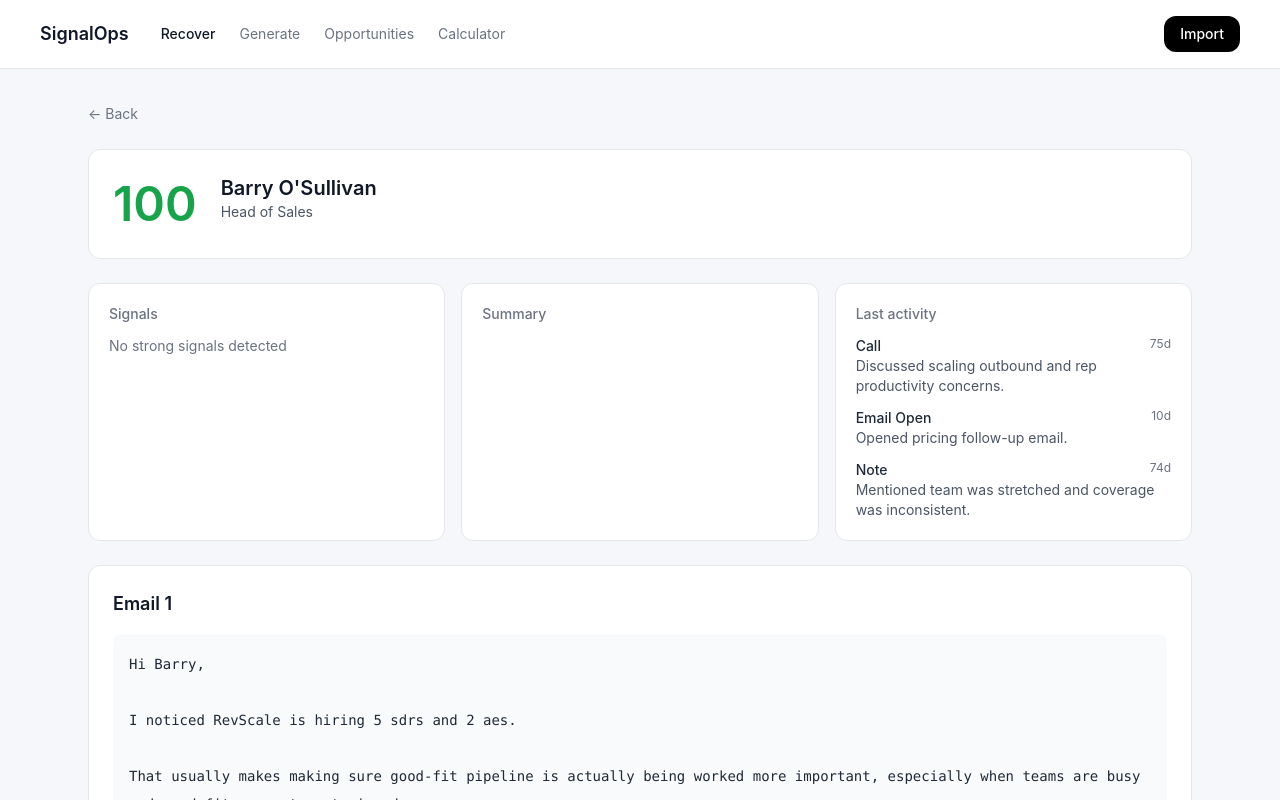
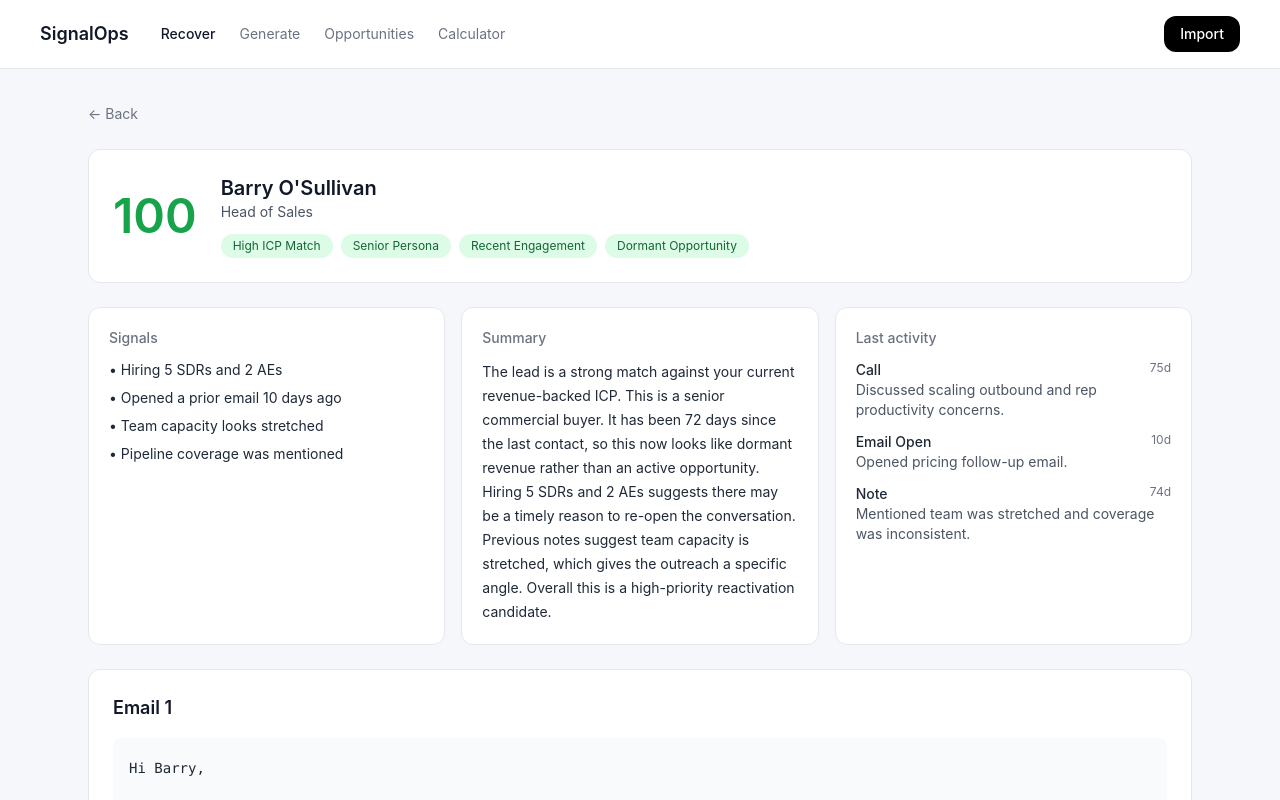
Before and after one commit to powerstephen/SignalOps, a Next.js app: page /lead/lead_001 in a window 1280 px wide. Shown: the top 800 px of the page. Built offline with nearby package versions, Linux system fonts and the light colour scheme.

Commit message:
Update page.tsx

```diff
--- a/app/lead/[id]/page.tsx
+++ b/app/lead/[id]/page.tsx
@@ -6,11 +6,132 @@ import { useEffect, useMemo, useState } from "react";
 import { leads as demoLeads } from "@/lib/data";
 import { analyzeLead } from "@/lib/openai";
 import { Lead } from "@/lib/types";
+import { calculateICPMatchScore, buildICP } from "@/lib/icp";
+import { getLeadScore, getPersona } from "@/lib/scoring";
 
 function getScoreColor(score: number) {
   if (score >= 80) return "text-green-600";
   if (score >= 60) return "text-amber-600";
   return "text-gray-600";
+}
+
+function buildTags(lead: Lead, score: number, icpMatch: number): string[] {
+  const tags: string[] = [];
+  const persona = getPersona(lead.title);
+
+  if (icpMatch >= 80) tags.push("High ICP Match");
+  if (persona === "Sales Leader" || persona === "RevOps" || persona === "Founder") {
+    tags.push("Senior Persona");
+  }
+
+  const hasRecentEngagement = lead.activities.some((a) => a.daysAgo <= 30);
+  if (hasRecentEngagement) tags.push("Recent Engagement");
+
+  if (lead.lastContactedDays > 60) {
+    tags.push("Dormant Opportunity");
+  } else if (lead.lastContactedDays > 30) {
+    tags.push("Warm but Neglected");
+  }
+
+  if (
+    lead.companyData?.signal &&
+    lead.companyData.signal.toLowerCase().includes("hiring") &&
+    tags.length < 4
+  ) {
+    tags.push("Hiring Signal");
+  }
+
+  if (score >= 85 && tags.length < 4) {
+    tags.push("High Priority");
+  }
+
+  return tags.slice(0, 4);
+}
+
+function buildSignals(lead: Lead, icpMatch: number): string[] {
+  const items: string[] = [];
+
+  if (lead.companyData?.signal) {
+    items.push(lead.companyData.signal);
+  }
+
+  const recentOpen = lead.activities.find(
+    (a) => a.type === "email_open" && a.daysAgo <= 30
+  );
+  if (recentOpen) {
+    items.push(`Opened a prior email ${recentOpen.daysAgo} days ago`);
+  }
+
+  const recentClick = lead.activities.find(
+    (a) => a.type === "email_click" && a.daysAgo <= 30
+  );
+  if (recentClick) {
+    items.push(`Clicked prior content ${recentClick.daysAgo} days ago`);
+  }
+
+  const meeting = lead.activities.find((a) => a.type === "meeting");
+  if (meeting) {
+    items.push("Previous qualified conversation");
+  }
+
+  const noteText = lead.activities.map((a) => a.note.toLowerCase()).join(" ");
+  if (noteText.includes("stretched")) items.push("Team capacity looks stretched");
+  if (noteText.includes("coverage")) items.push("Pipeline coverage was mentioned");
+  if (noteText.includes("timing")) items.push("Earlier objection looked like timing rather than fit");
+
+  if (icpMatch >= 80) {
+    items.push("Strong match against current ICP");
+  }
+
+  return [...new Set(items)].slice(0, 4);
+}
+
+function buildSummary(lead: Lead, score: number, icpMatch: number): string {
+  const persona = getPersona(lead.title);
+  const personaLine =
+    persona === "Sales Leader"
+      ? "This is a senior commercial buyer."
+      : persona === "RevOps"
+      ? "This is a strong operational buyer."
+      : persona === "Founder"
+      ? "This is a senior decision-maker."
+      : persona === "Marketing Leader"
+      ? "This is a relevant growth-focused stakeholder."
+      : "This is still a commercially relevant contact.";
+
+  const fitLine =
+    icpMatch >= 80
+      ? "The lead is a strong match against your current revenue-backed ICP."
+      : icpMatch >= 60
+      ? "The lead is a reasonable fit against your current ICP."
+      : "The fit is weaker, but there are still some useful signals.";
+
+  const dormantLine =
+    lead.lastContactedDays > 60
+      ? `It has been ${lead.lastContactedDays} days since the last contact, so this now looks like dormant revenue rather than an active opportunity.`
+      : `The account has gone quiet enough to justify targeted reactivation.`;
+
+  const signalLine = lead.companyData?.signal
+    ? `${lead.companyData.signal} suggests there may be a timely reason to re-open the conversation.`
+    : "";
+
+  const noteText = lead.activities.map((a) => a.note.toLowerCase()).join(" ");
+  const needLine = noteText.includes("stretched")
+    ? "Previous notes suggest team capacity is stretched, which gives the outreach a specific angle."
+    : noteText.includes("coverage")
+    ? "Previous notes suggest pipeline coverage is a concern, which gives the outreach a clear angle."
+    : "";
+
+  const scoreLine =
+    score >= 85
+      ? "Overall this is a high-priority reactivation candidate."
+      : score >= 70
+      ? "Overall this is worth working now with a short sequence."
+      : "Overall this is worth monitoring, but not the strongest reactivation candidate.";
+
+  return `${fitLine} ${personaLine} ${dormantLine} ${signalLine} ${needLine} ${scoreLine}`
+    .replace(/\s+/g, " ")
+    .trim();
 }
 
 export default function LeadPage() {
@@ -31,6 +152,18 @@ export default function LeadPage() {
   const lead = useMemo(() => {
     return activeLeads.find((l) => l.id === params.id);
   }, [activeLeads, params.id]);
+
+  const icp = useMemo(() => buildICP(activeLeads), [activeLeads]);
+
+  const score = useMemo(() => (lead ? getLeadScore(lead) : 0), [lead]);
+  const icpMatch = useMemo(
+    () => (lead ? calculateICPMatchScore(lead, icp) : 0),
+    [lead, icp]
+  );
+
+  const tags = useMemo(() => (lead ? buildTags(lead, score, icpMatch) : []), [lead, score, icpMatch]);
+  const signals = useMemo(() => (lead ? buildSignals(lead, icpMatch) : []), [lead, icpMatch]);
+  const summary = useMemo(() => (lead ? buildSummary(lead, score, icpMatch) : ""), [lead, score, icpMatch]);
 
   useEffect(() => {
     if (lead) analyzeLead(lead).then(setAnalysis);
@@ -60,8 +193,8 @@ export default function LeadPage() {
         </div>
 
         <div className="mb-6 flex items-center gap-6 rounded-xl border bg-white p-6">
-          <div className={`text-5xl font-semibold ${getScoreColor(analysis.score)}`}>
-            {analysis.score}
+          <div className={`text-5xl font-semibold ${getScoreColor(score)}`}>
+            {score}
           </div>
 
           <div className="flex-1">
@@ -69,7 +202,7 @@ export default function LeadPage() {
             <p className="text-sm text-gray-600">{lead.title}</p>
 
             <div className="mt-3 flex flex-wrap gap-2">
-              {(analysis.tags || []).map((tag: string, i: number) => (
+              {tags.map((tag, i) => (
                 <span
                   key={i}
                   className="rounded-full bg-green-100 px-3 py-1 text-xs text-green-800"
@@ -86,10 +219,8 @@ export default function LeadPage() {
             <h2 className="text-sm font-medium text-gray-500">Signals</h2>
 
             <div className="mt-3 space-y-2 text-sm text-gray-800">
-              {(analysis.signals || []).length > 0 ? (
-                analysis.signals.map((s: string, i: number) => (
-                  <div key={i}>• {s}</div>
-                ))
+              {signals.length > 0 ? (
+                signals.map((s, i) => <div key={i}>• {s}</div>)
               ) : (
                 <div className="text-gray-500">No strong signals detected</div>
               )}
@@ -99,9 +230,7 @@ export default function LeadPage() {
           <div className="rounded-xl border bg-white p-5">
             <h2 className="text-sm font-medium text-gray-500">Summary</h2>
 
-            <p className="mt-3 text-sm leading-6 text-gray-800">
-              {analysis.summary}
-            </p>
+            <p className="mt-3 text-sm leading-6 text-gray-800">{summary}</p>
           </div>
 
           <div className="rounded-xl border bg-white p-5">
```
